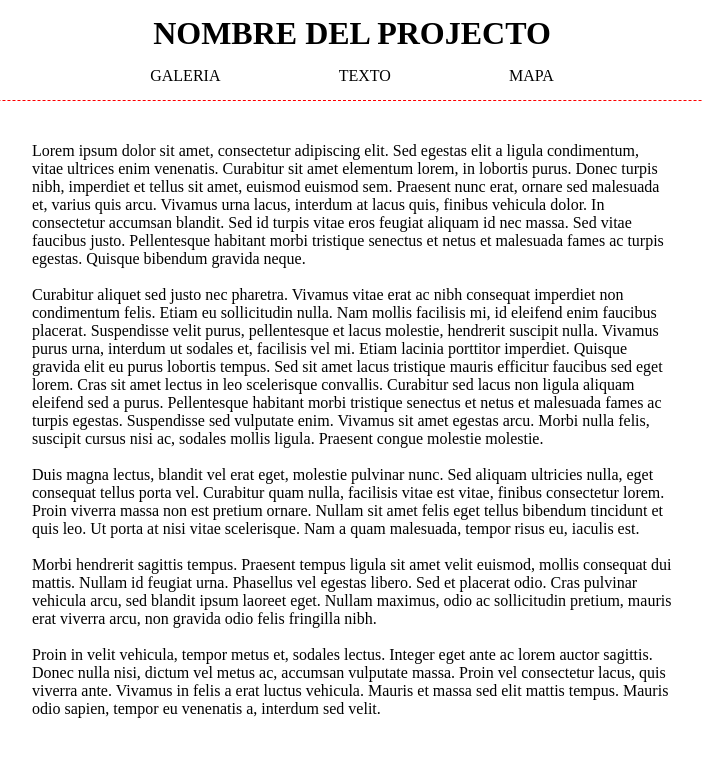
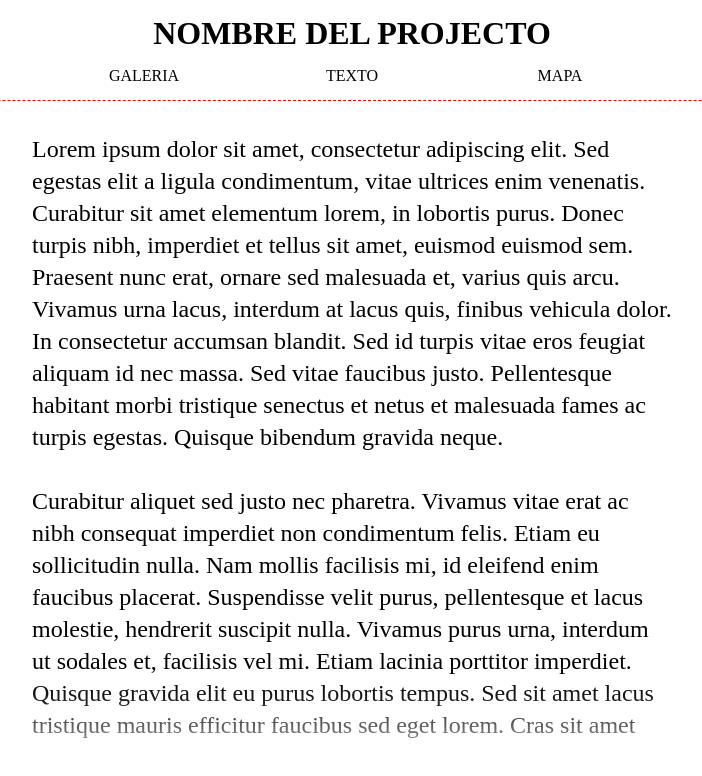
Before and after one commit to allesarfint/gallery-project, a website built with webpack: page dist/index.html in a window 1280 px wide. Both pictures are taken after a click on the element "TEXTO". Shown: the whole page, without its empty margins (288-990 px from the left). Built offline with nearby package versions, Linux system fonts and the light colour scheme.

Commit message:
Hide scrollbar and hide text with shadow at bottom

```diff
--- a/src/css/style.css
+++ b/src/css/style.css
@@ -31,6 +31,8 @@ body {
 .menu-item {
     cursor: pointer;
     user-select: none;
+    width: 30%;
+    text-align: center;
 }
 
 #wrapper {
--- a/src/css/textcontent.css
+++ b/src/css/textcontent.css
@@ -1,6 +1,28 @@
+#text-container::before {
+    content: '';
+    position: absolute;
+    top: 0;
+    left: 0;
+    right: 0;
+    bottom: 0;
+    box-shadow: inset 0 -4rem 4rem 0 white;
+    pointer-events: none;
+}
+
 #text-container {
     width: 50%;
     white-space: pre-wrap;
     overflow: scroll;
     overflow-x: hidden;
+    line-height: 2rem;
+    font-size: 1.5rem;
+    padding-bottom: 4rem;
+    /* Hide scrollbar for IE, Edge and Firefox */
+    -ms-overflow-style: none;  /* IE and Edge */
+    scrollbar-width: none;  /* Firefox */
 }
+
+/* Hide scrollbar for Chrome, Safari and Opera */
+#text-container::-webkit-scrollbar {
+    display: none;
+}
```
Also changed, not shown: dist/bundle.js.
